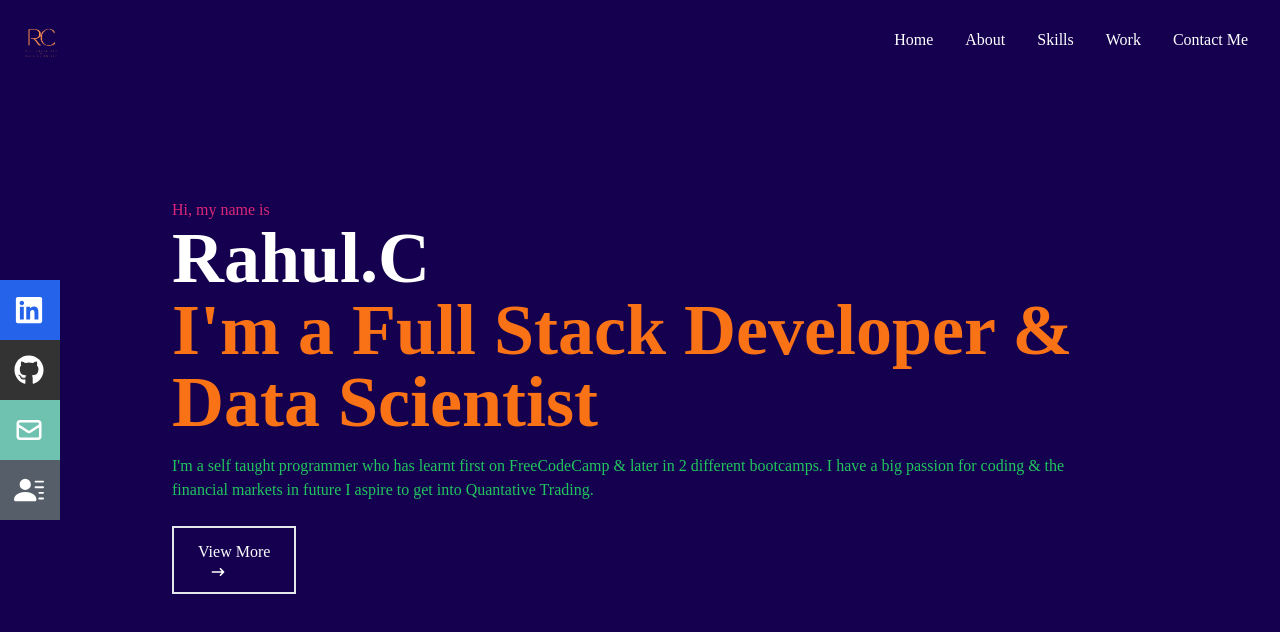
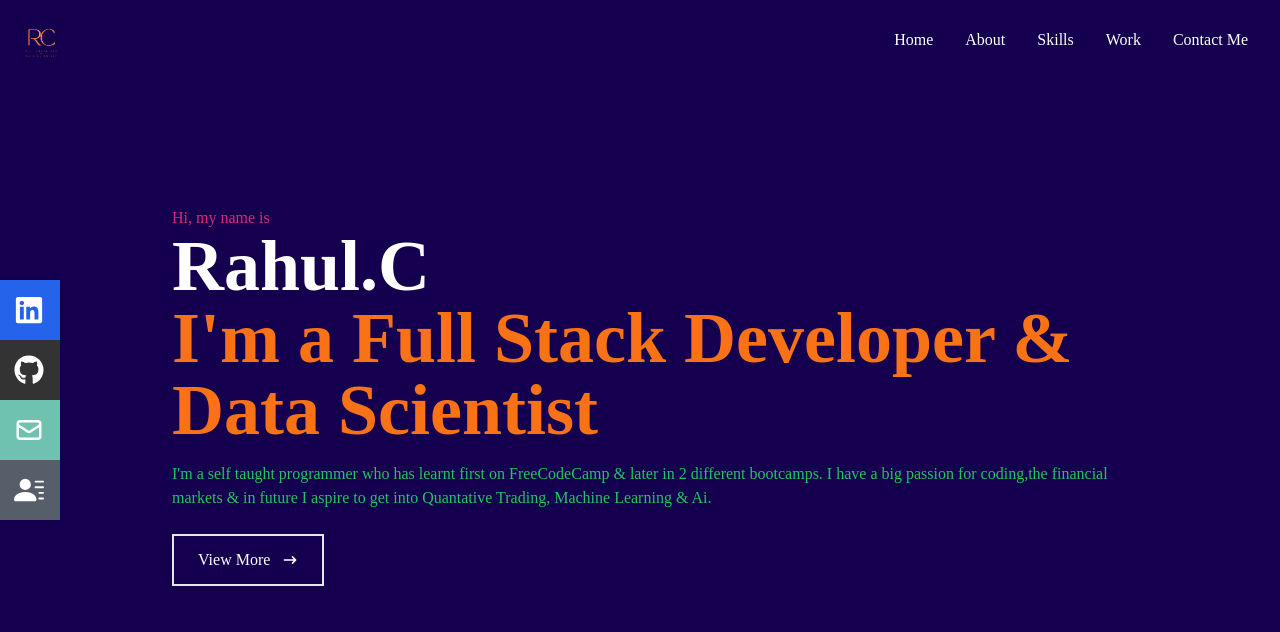
Before and after one commit to Raul60rc/React-portfolio-tailwindcss, a React (Create React App) app: page / in a window 1280 px wide. Shown: the top 632 px of the page. Built offline with nearby package versions, Linux system fonts and the light colour scheme.

Commit message:
home component done & finished next is About component

```diff
--- a/src/components/Home.jsx
+++ b/src/components/Home.jsx
@@ -11,11 +11,11 @@ const Home = () => {
         <h2 className="text-4xl sm:text-7xl font-bold text-orange-500">I'm a Full Stack Developer & Data Scientist</h2>
         <p className="text-green-500 py-4 max-w-[700]">
           I'm a self taught programmer who has learnt first on FreeCodeCamp &
-          later in 2 different bootcamps. I have a big passion for coding & the
-          financial markets in future I aspire to get into Quantative Trading.
+          later in 2 different bootcamps. I have a big passion for coding,the
+          financial markets & in future I aspire to get into Quantative Trading, Machine Learning & Ai.
         </p>
         <div>
-            <button className="text-white group border-2 px-6 py-3 my-2 items-center hover:bg-pink-600 hover:border-pink-600">
+            <button className="text-white group border-2 px-6 py-3 my-2 flex items-center hover:bg-pink-600 hover:border-pink-600">
                 View More
             <span className="group-hover:rotate-90 duration-300">
             <HiArrowNarrowRight className="ml-3"/>
```
